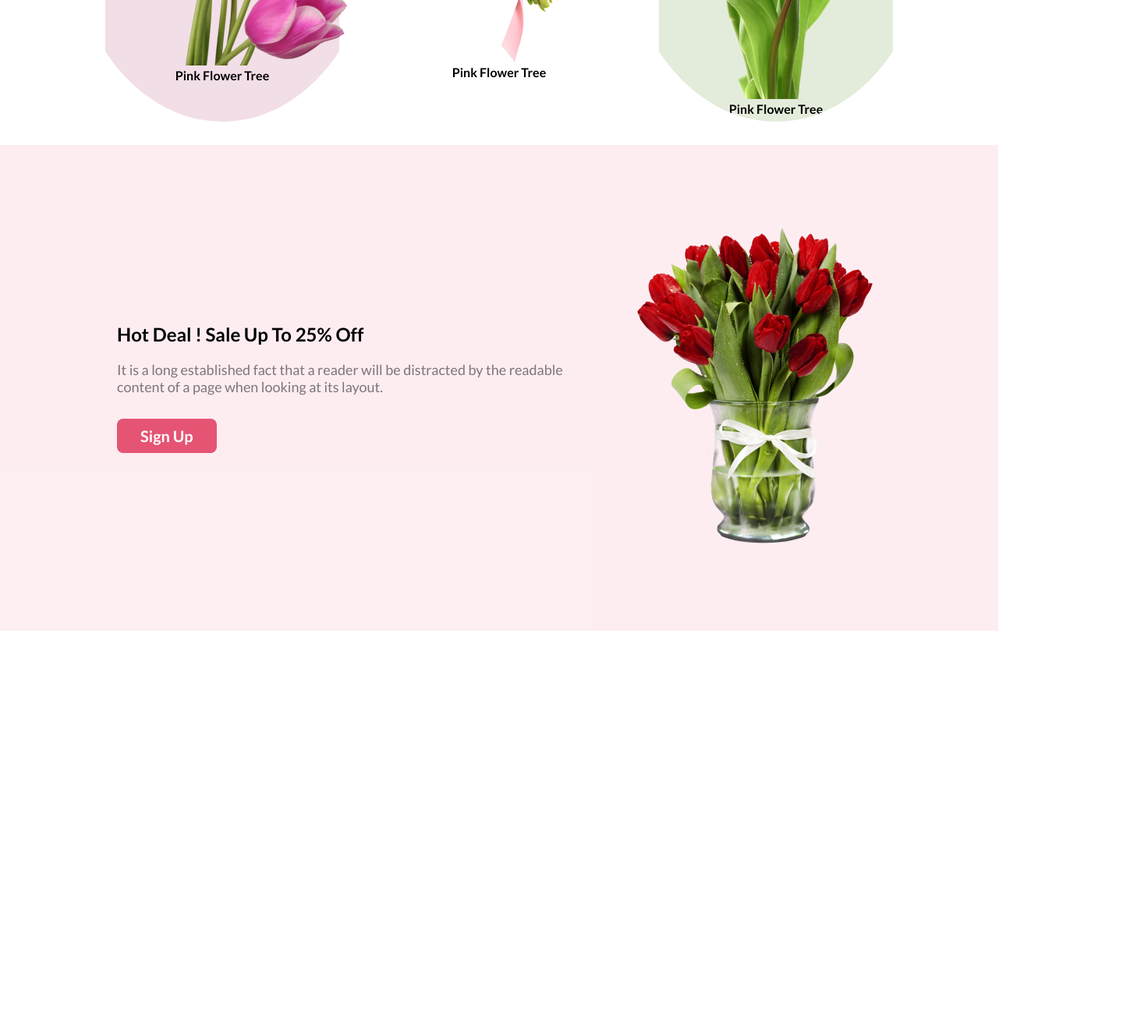
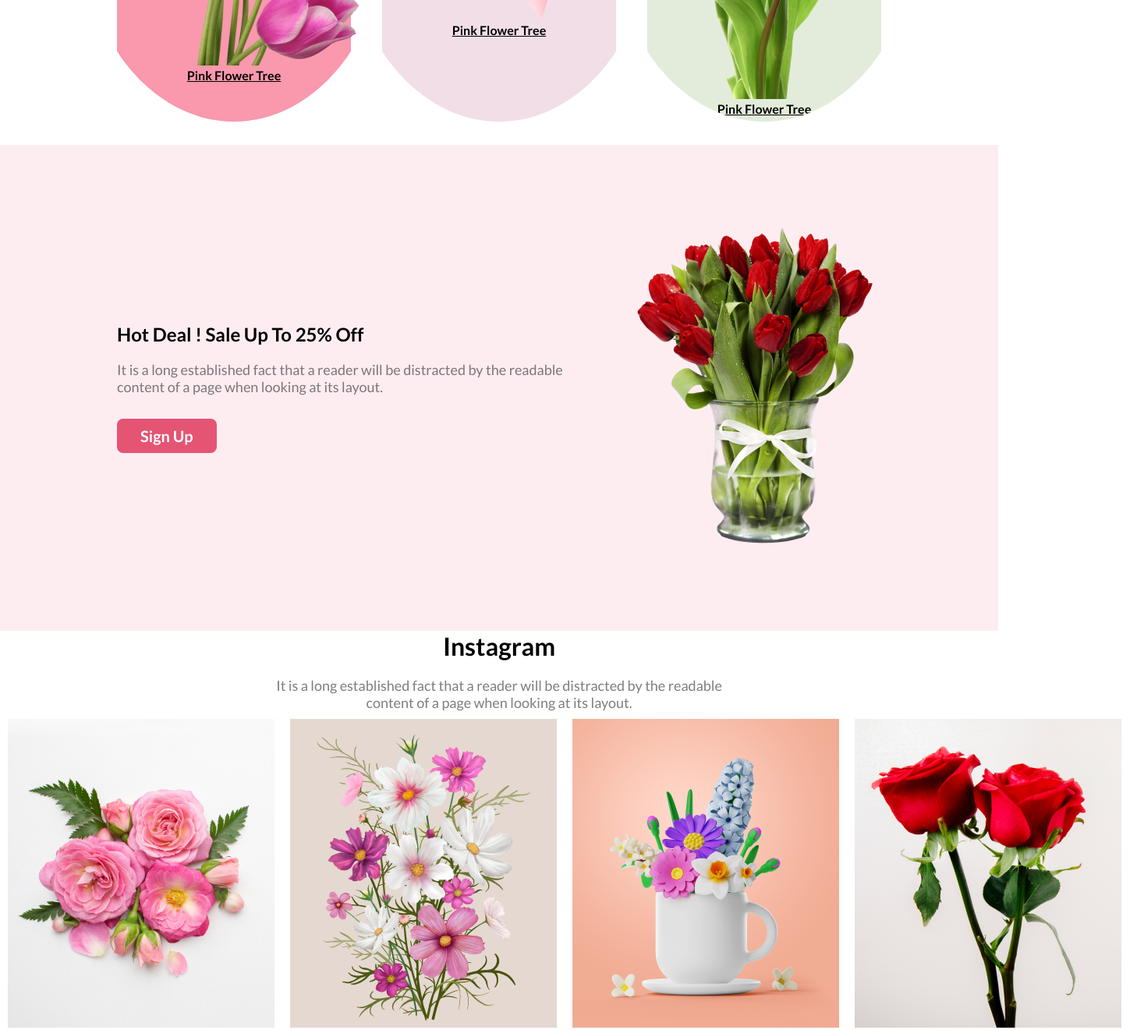
Before and after one commit to 13AH/assignment-1, a plain HTML site: page index.html in a window 1280 px wide. Shown: the part 1180-2501 px from the top of the page at 78% size, 1458 px wide, since content can reach past the window. Before the commit the page ends 1989 px from the top, so only its background shows below. Drawn offline with Linux system fonts and the light colour scheme.

Commit message:
insta section added

```diff
--- a/index.html
+++ b/index.html
@@ -10,7 +10,7 @@
 <link href="https://fonts.googleapis.com/css2?family=Lato:wght@400;700&display=swap" rel="stylesheet">
 </head>
 <body>
-    <!-- header section starts -->
+    <!-- header section starts-->
     <header class="header-section">
         <div class="header">
             <div class="header-title">
@@ -34,20 +34,20 @@
             <div class="flower-image">
                 <div class="flower-image1">
                     <img src="Flower Asset/pngwing 6.png" alt="photo of flower 1">
-                    <h4>Pink Flower Tree</h4>
+                    <h4><u>Pink Flower Tree</u></h4>
                 </div>
                 <div class="flower-image3">
                     <img src="Flower Asset/pngwing 5.png" alt="photo of flower 1">
-                    <h4>Pink Flower Tree</h4>
+                    <h4><u>Pink Flower Tree</u></h4>
                 </div>
 
                 <div class="flower-image2">
                     <img src="Flower Asset/pngwing 7.png" alt="photo of flower 1">
-                    <h4>Pink Flower Tree</h4>
+                    <h4><u>Pink Flower Tree</u></h4>
                 </div>
             </div>
         </div>
-        <!-- Hot deal section starts -->
+        <!-- Hot deal section  -->
         <div class="hot-deal-section">
             <div class="hot-deal-content">
                 <h2>Hot Deal ! Sale Up To 25% Off</h2>
@@ -58,6 +58,27 @@
                 <img src="Flower Asset/pngwing 8.png" alt="">
             </div>
         </div>
+        <!-- Instagram section -->
+        <div class="instagram-section">
+            <div class="instagram-content">
+                <h1>Instagram</h1>
+                <p class="featured-text">It is a long established fact that a reader will be distracted by the readable <br> content of a page when looking at its layout.</p>
+            </div>
+            <div class="instagram-image">
+                <div class="img">
+                    <img src="Flower Asset/Flower 01.png" alt="">
+                </div>
+                <div class="img">
+                    <img src="Flower Asset/Rectangle 4.png" alt="">
+                </div>
+                <div class="img">
+                    <img src="Flower Asset/Rectangle 5.png" alt="">
+                </div>
+                <div class="img">
+                        <img src="Flower Asset/Rectangle 6.png" alt="">
+                </div>
+            </div>
+        </div>
     </main>
 </body>
 </html>
--- a/style.css
+++ b/style.css
@@ -67,7 +67,7 @@ padding-top: 20px;
     clip-path: ellipse(65% 50% at 50% 50%);
 
 }
-.flower-image1{
+.flower-image3{
     background-color: #A7216226;
     height: 500px;
     width: 300px;
@@ -88,5 +88,17 @@ padding-top: 20px;
     padding: 100px 150px;
     align-items: center;
     background-color: #E554731A;
-    margin-top: 0px;
 }
+.instagram-content{
+text-align: center;
+}
+.instagram-image{
+    display: flex;
+    justify-content: space-around;
+    padding: 10px;
+}
+.img{
+    height: 196px;
+    width: auto;
+    padding-right:20px;
+}
```
